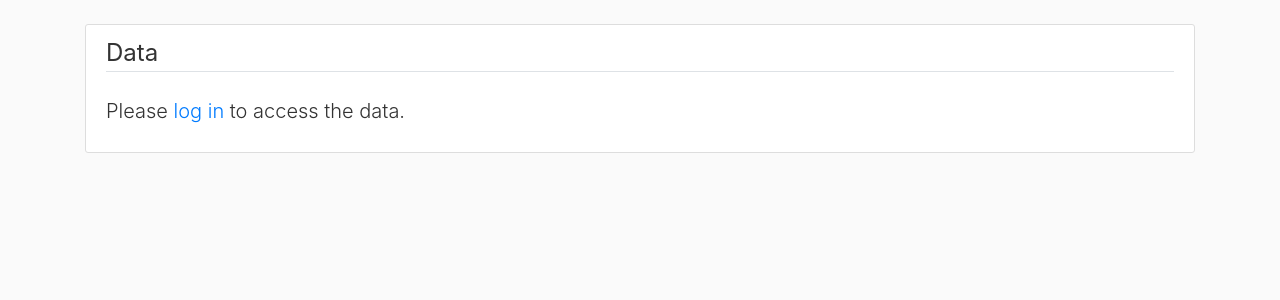
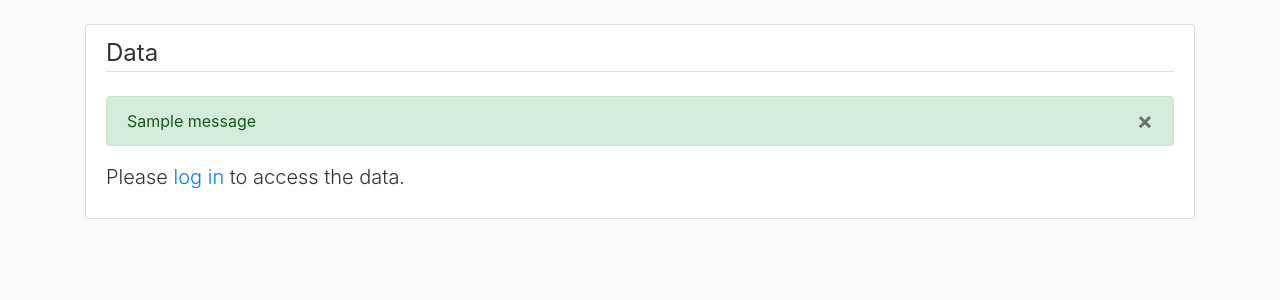
Before and after one commit to uoForms/Admin-CANBeWell, a Django app: page /analysis/ in a window 1280 px wide. Shown: the part 56-356 px from the top of the page. Run offline with Django 3.2, Linux system fonts and the light colour scheme; tables that the repository leaves empty hold one stand-in row (values such as "Sample post"); one stand-in notice (Sample message) is shown; some libraries are stand-ins or nearby versions.

Commit message:
Added error message

```diff
--- a/analysis/templates/analysis/data.html
+++ b/analysis/templates/analysis/data.html
@@ -5,6 +5,15 @@
     <script src="https://cdnjs.cloudflare.com/ajax/libs/popper.js/1.14.7/umd/popper.min.js"></script>
     <script src="https://stackpath.bootstrapcdn.com/bootstrap/4.3.1/js/bootstrap.min.js"></script>
     <script src="{% static 'analysis/jquery.datetimepicker.full.min.js' %}"></script>
+     {% for message in messages %}
+
+                    <div class="alert alert-success">
+                        <a class="close" href="#" data-dismiss="alert">×</a>
+
+                        {{ message }}
+
+                    </div>
+        {% endfor %}
 
     {% if user.is_authenticated %}
         <form method="POST" name="connection">
@@ -38,6 +47,7 @@
                     {% endfor %}
                 </tr>
             </table>
+
         {% endif %}
     {% else %}
         <p class="lead">Please <a href="{% url 'login'%}">log in</a> to access the data.</p>
--- a/analysis/views.py
+++ b/analysis/views.py
@@ -121,8 +121,8 @@ def data(request):
                         context['start_date'] = start_date
                         context['end_date'] = end_date
                 except:
-                    messages.error(request, "Data is not available")
-                    return render(request, 'analysis/home.html', context)
+                    messages.error(request, "Kindly select the valid dates")
+                    #return render(request, 'analysis/home.html', context)
             return render(request, 'analysis/data.html', context)
 
 
```
